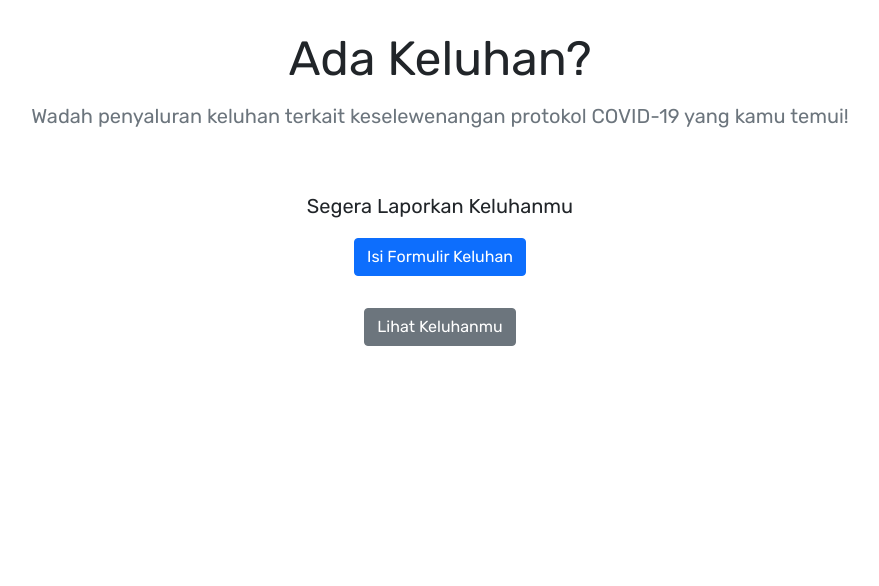
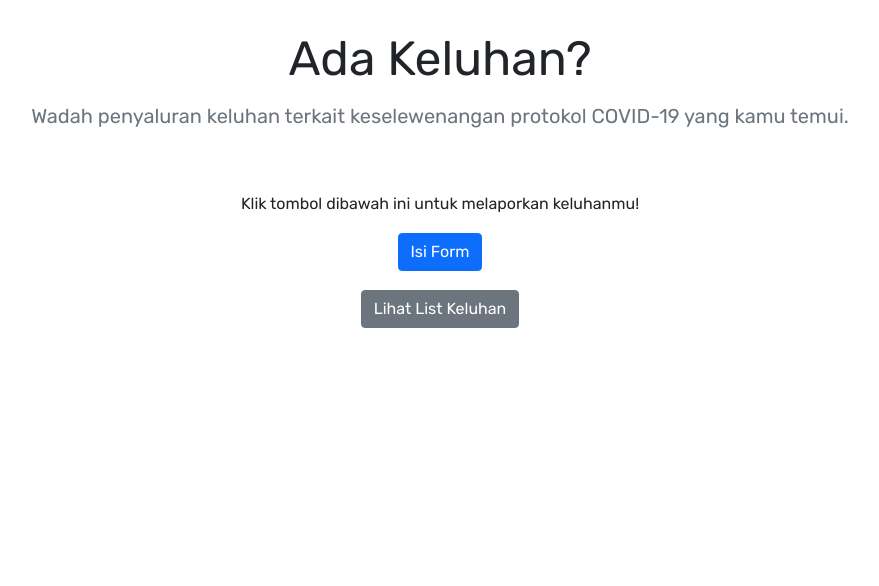
Before and after one commit to ihsanalfarisi/pbp-b07, a Django app: page /support-page/ in a window 1280 px wide. Shown: the part 72-658 px from the top of the page, without its empty margins (200-1079 px from the left). Run offline with Django 3.2, Linux system fonts and the light colour scheme; the visitor is signed in with stand-in values (Sample User, id 1); some libraries are stand-ins or nearby versions.

Commit message:
Correct wording

```diff
--- a/support_page/templates/support_form.html
+++ b/support_page/templates/support_form.html
@@ -48,7 +48,7 @@
         <div class="support-content-wrapper">
             <a href="/support-page/support_list/">
                 <div class="support-content">
-                <button type="button" class="btn btn-secondary">Lihat Keluhanmu</button>
+                <button type="button" class="btn btn-secondary">Lihat List Keluhan</button>
                 </div>
             </a>
         </div>
--- a/support_page/templates/support_index.html
+++ b/support_page/templates/support_index.html
@@ -17,23 +17,23 @@
     <div class="indexcontent-wrapper">
         <h1 class="display-5 fw-normal text-center">Ada Keluhan?</h1>
         <p class="fs-5 text-muted text-center">
-            Wadah penyaluran keluhan terkait keselewenangan protokol COVID-19 yang kamu temui!
+            Wadah penyaluran keluhan terkait keselewenangan protokol COVID-19 yang kamu temui.
         </p>
         <br>
-        <h5 style="margin-top: 10px;">Segera Laporkan Keluhanmu</h5>
+        <h6 style="margin-top: 10px;">Klik tombol dibawah ini untuk melaporkan keluhanmu!<h6>
 
         {% if user.is_authenticated %}
         <form action=" " method="POST" style="margin-top: 20px;" >
             <div class="support-content-wrapper">
                 <a href="/support-page/add_support/">
                     <div class="support-content">
-                    <button type="button" class="btn btn-primary">Isi Formulir Keluhan</button>
+                    <button type="button" class="btn btn-primary">Isi Form</button>
                     </div>
                 </a>
                 <br>
                 <a href="/support-page/support_list/">
                     <div class="support-content">
-                    <button type="button" class="btn btn-secondary">Lihat Keluhanmu</button>
+                    <button type="button" class="btn btn-secondary">Lihat List Keluhan</button>
                     </div>
                 </a>
             </div>
--- a/support_page/templates/support_list.html
+++ b/support_page/templates/support_list.html
@@ -16,7 +16,7 @@
 
 
 <div class="listcontent">
-    <h2>Keluhanmu</h2>
+    <h2>List Keluhan</h2>
     <br>
 
     <div class="listcontent-grid">
```
